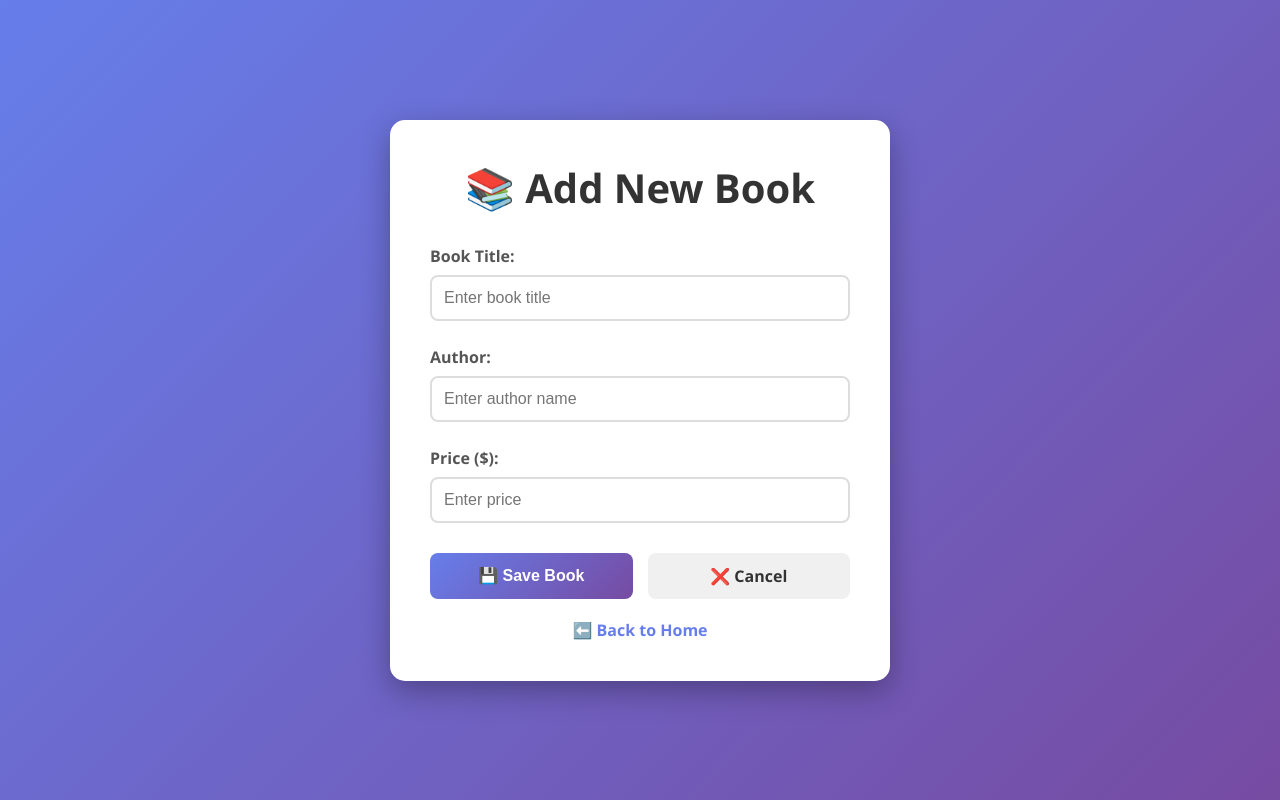
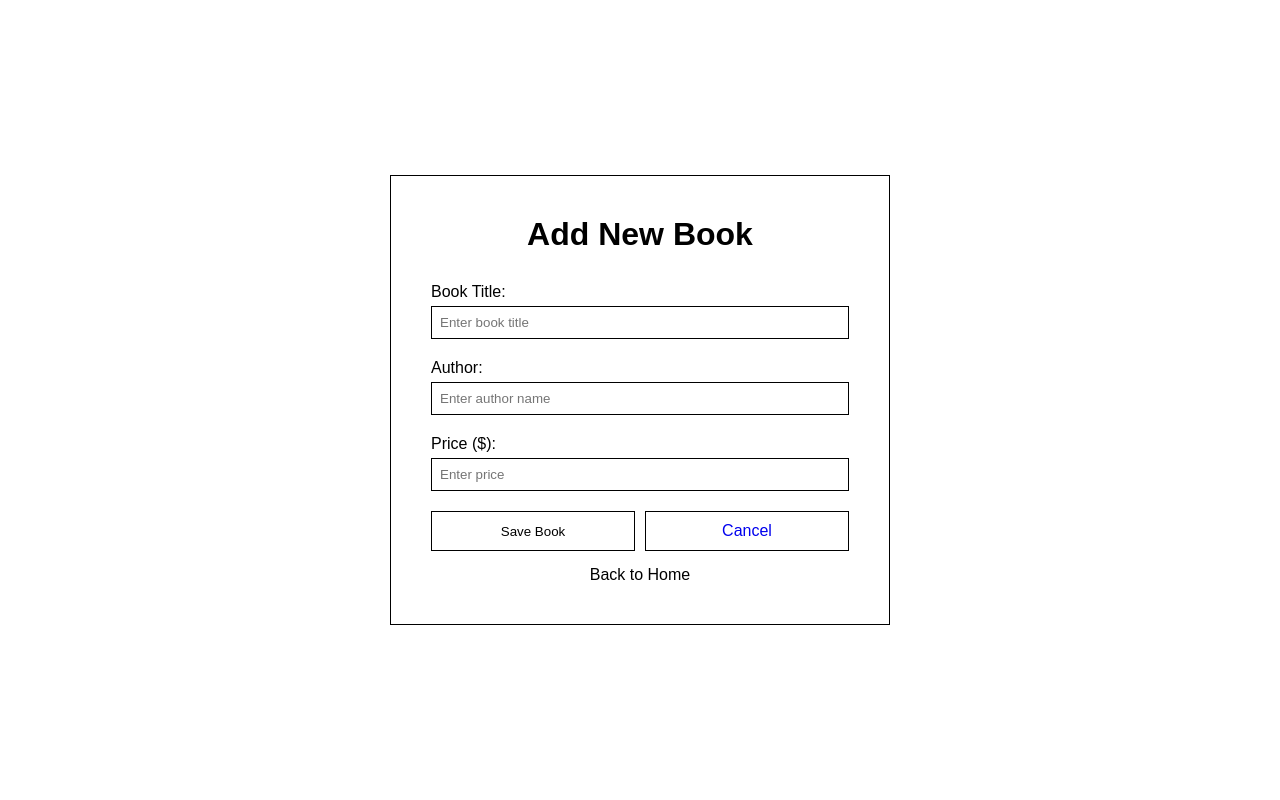
Before and after one commit to namansha20/bookShop, a Java web app: page /books/addBook in a window 1280 px wide. Run offline with Spring Boot 4, a stand-in JSP engine, Linux system fonts and the light colour scheme; the project's own start-up code is not run, and a stand-in starts its controllers and pages.

Commit message:
Simplify CSS to minimal design without colors and visual effects
Co-authored-by: namansha20 <108648059+namansha20@users.noreply.github.com>

```diff
--- a/src/main/webapp/WEB-INF/views/addBook.jsp
+++ b/src/main/webapp/WEB-INF/views/addBook.jsp
@@ -13,8 +13,7 @@
             box-sizing: border-box;
         }
         body {
-            font-family: 'Segoe UI', Tahoma, Geneva, Verdana, sans-serif;
-            background: linear-gradient(135deg, #667eea 0%, #764ba2 100%);
+            font-family: Arial, sans-serif;
             min-height: 100vh;
             display: flex;
             justify-content: center;
@@ -22,92 +21,56 @@
             padding: 20px;
         }
         .container {
-            background: white;
+            border: 1px solid black;
             padding: 40px;
-            border-radius: 15px;
-            box-shadow: 0 10px 30px rgba(0,0,0,0.3);
             max-width: 500px;
             width: 100%;
         }
         h1 {
-            color: #333;
             margin-bottom: 30px;
             text-align: center;
-            font-size: 2.5em;
+            font-size: 2em;
         }
         .form-group {
-            margin-bottom: 25px;
+            margin-bottom: 20px;
         }
         label {
             display: block;
-            margin-bottom: 8px;
-            color: #555;
-            font-weight: bold;
-            font-size: 1em;
+            margin-bottom: 5px;
         }
         input[type="text"],
         input[type="number"] {
             width: 100%;
-            padding: 12px;
-            border: 2px solid #ddd;
-            border-radius: 8px;
-            font-size: 1em;
-            transition: border-color 0.3s ease;
-        }
-        input[type="text"]:focus,
-        input[type="number"]:focus {
-            outline: none;
-            border-color: #667eea;
+            padding: 8px;
+            border: 1px solid black;
         }
         .button-group {
             display: flex;
-            gap: 15px;
-            margin-top: 30px;
+            gap: 10px;
+            margin-top: 20px;
         }
         .btn {
             flex: 1;
-            padding: 12px;
-            border: none;
-            border-radius: 8px;
-            font-size: 1em;
-            font-weight: bold;
+            padding: 10px;
+            border: 1px solid black;
+            background: white;
             cursor: pointer;
-            transition: all 0.3s ease;
             text-decoration: none;
             display: inline-block;
             text-align: center;
         }
-        .btn-primary {
-            background: linear-gradient(135deg, #667eea 0%, #764ba2 100%);
-            color: white;
-        }
-        .btn-primary:hover {
-            transform: translateY(-2px);
-            box-shadow: 0 4px 15px rgba(0,0,0,0.2);
-        }
-        .btn-secondary {
-            background: #f0f0f0;
-            color: #333;
-        }
-        .btn-secondary:hover {
-            background: #e0e0e0;
-        }
         .back-link {
             display: block;
             text-align: center;
-            margin-top: 20px;
-            color: #667eea;
+            margin-top: 15px;
             text-decoration: none;
-            font-weight: bold;
-        }
-        .back-link:hover {
-            text-decoration: underline;
+            color: black;
         }
     </style>
 </head>
 <body>
     <div class="container">
-        <h1>📚 Add New Book</h1>
+        <h1>Add New Book</h1>
         <form:form action="${pageContext.request.contextPath}/books/saveBook"
                    modelAttribute="book"
                    method="post">
@@ -132,14 +95,14 @@
             </div>
 
             <div class="button-group">
-                <button type="submit" class="btn btn-primary">💾 Save Book</button>
+                <button type="submit" class="btn">Save Book</button>
                 <a href="${pageContext.request.contextPath}/books/viewBooks"
-                   class="btn btn-secondary">❌ Cancel</a>
+                   class="btn">Cancel</a>
             </div>
         </form:form>
 
         <a href="${pageContext.request.contextPath}/books/" class="back-link">
-            ⬅️ Back to Home
+            Back to Home
         </a>
     </div>
 </body>
```
Also changed, not shown: src/main/webapp/WEB-INF/views/home.jsp (+19 -40 lines), src/main/webapp/WEB-INF/views/viewBooks.jsp (+18 -81 lines).
